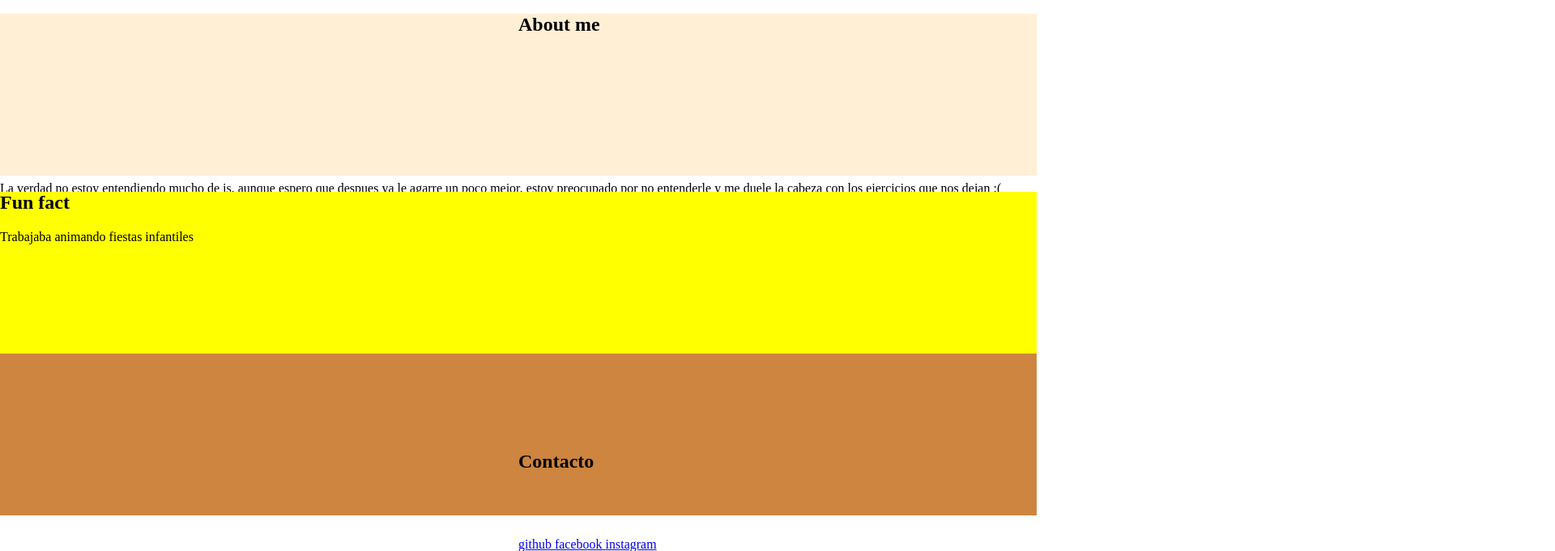
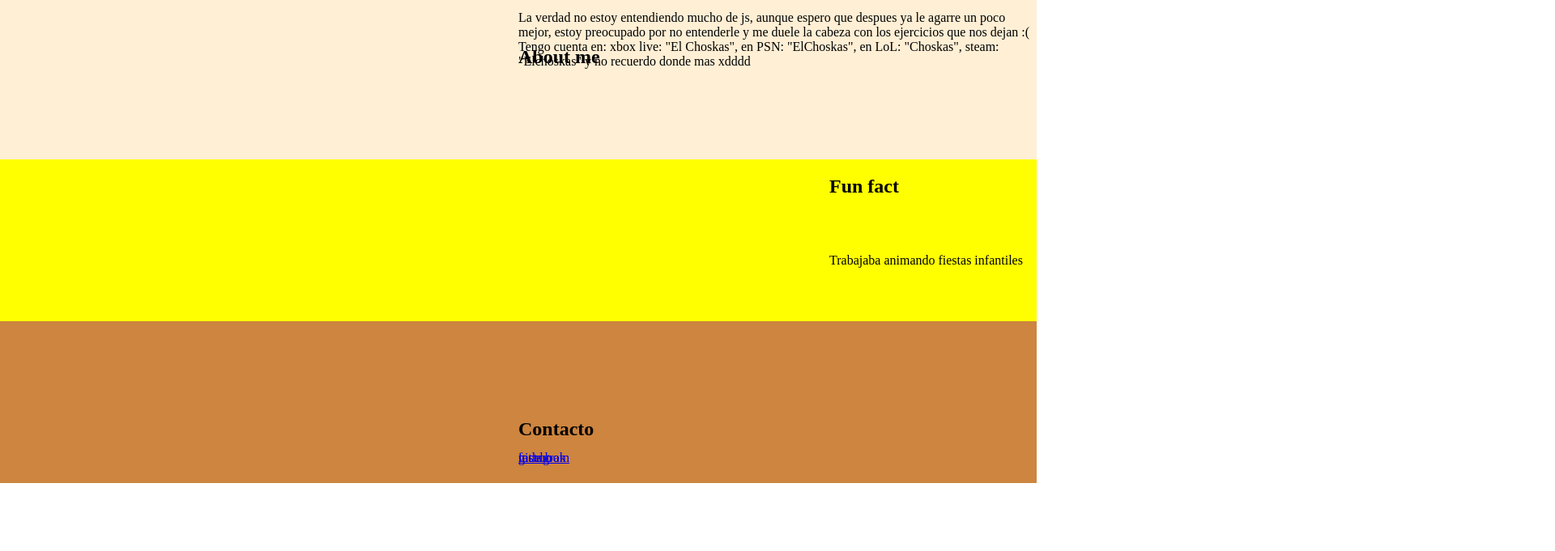
Before and after one commit to choskas/myfirstpage, a plain HTML site: page index.html in a window 1280 px wide. Shown: the part 203-884 px from the top of the page at 81% size, 1920 px wide, since content can reach past the window. After the commit the page ends 800 px from the top, so only its background shows below. Drawn offline with Linux system fonts and the light colour scheme.

Commit message:
done :octocat: :octocat:

```diff
--- a/index.html
+++ b/index.html
@@ -9,17 +9,17 @@
 
 <body>
     <section id="intro">
-            <img src="./#" alt="mi imagen" />
+            <img src="./29178674_10156145640444354_3130594651414928011_n.jpg" alt="mi imagen" />
             <h1>Oscar Garcia Juarez</h1>
     </section>
     <section id="about">
         <h2>About me </h2>
-        <p>
+        <p class="parrafos">
            La verdad no estoy entendiendo mucho de js, aunque espero que despues ya le agarre
            un poco mejor, estoy preocupado por no entenderle y me duele la cabeza con los ejercicios
            que nos dejan :(
-               </p>
-          <p>     Tengo cuenta en: xbox live: "El Choskas", en PSN: "ElChoskas", en LoL: "Choskas",
+
+             Tengo cuenta en: xbox live: "El Choskas", en PSN: "ElChoskas", en LoL: "Choskas",
                steam: "Elchoskas" y no recuerdo donde mas xdddd
 
         </p>
--- a/style.css
+++ b/style.css
@@ -19,6 +19,7 @@ h1 {
     color: white;
     position: absolute;
     left: 50%;
+    bottom: 50%;
 
 
 }
@@ -29,38 +30,61 @@ h1 {
     background-color: papayawhip;
     position: relative;
 }
+
+#about h2{
+    position: absolute;
+    left: 50%;
+    top: 20%;
+}
+.parrafos {
+    position: absolute;
+    left: 50%;
+
+
+}
 #fun{
     width: 100vw;
     height: 25vh;
     background-color: yellow;
     position: relative;
 }
+#fun h2{
+    position: absolute;
+    left: 80%;
+}
+
+#fun p {
+    position: absolute;
+    left: 80%;
+    top:50%;
+}
+
 #contacto{
     width: 100vw;
     height: 25vh;
     background-color: peru;
-    position: absolute;
+    position: relative;
 }
 
 #about h2{
-    position: relative;
+    position: absolute;
     left: 50%
 
 
 }
 
 #about p{
-    position: relative;
-    top: 80%;
+    position: absolute;
+
 }
 
 #contacto h2 {
-    position: relative;
+    position: absolute;
     top: 50%;
     left:50%
 }
-#contacto a{
-    position: relative;
+#contacto span a{
+    position: absolute;
     top: 80%;
     left: 50%
 }
```
Also changed, not shown: 29178674_10156145640444354_3130594651414928011_n.jpg (added).
